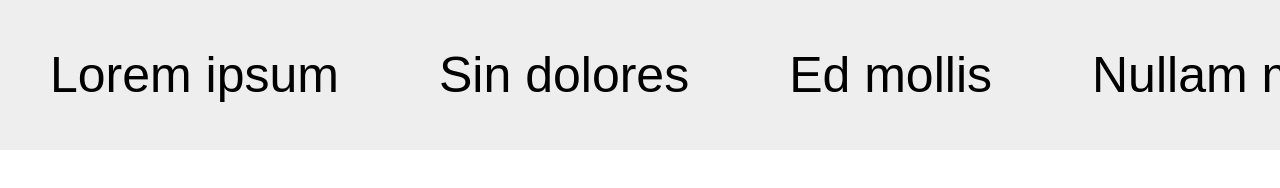
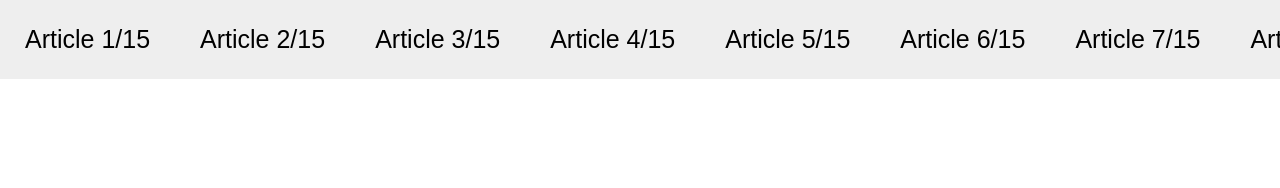
Before and after one commit to ivandaum/Grabnslide.js, a website: page example/index.html in a window 1280 px wide. Drawn offline with Linux system fonts and the light colour scheme.

```diff
--- a/example/index.html
+++ b/example/index.html
@@ -32,7 +32,6 @@
     flex-wrap:nowrap;
     margin:0;
     padding:0;
-    height:150px;
     background:#eee;
     will-change:margin;
     cursor: move;
@@ -45,15 +44,13 @@
     list-style: none;
     display:inline-block;
     margin:0;
-    padding:0 50px;
+    padding:25px;
     outline: none;
-    font-size:50px;
-    line-height: 150px;
+    font-size:25px;
     font-weight:300;
   }
 
-  #slider {
-    height:150px;
+  .slider {
     width:100%;
     overflow:hidden;
     background:#d6d6d6;
@@ -61,25 +58,30 @@
 </style>
 </head>
 <body>
-  <div id="slider">
+  <div id="slider1" class="slider">
     <ul>
-      <li>Lorem&nbsp;ipsum</li>
-      <li>Sin&nbsp;dolores</li>
-      <li>Ed&nbsp;mollis</li>
-      <li>Nullam&nbsp;maximus</li>
-      <li>Interdum</li>
-      <li>Lorem&nbsp;ipsum</li>
-      <li>Sin&nbsp;dolores</li>
-      <li>Ed&nbsp;mollis</li>
-      <li>Nullam&nbsp;maximus</li>
-      <li>Interdum</li>
+      <li>Article&nbsp;1/15</li>
+      <li>Article&nbsp;2/15</li>
+      <li>Article&nbsp;3/15</li>
+      <li>Article&nbsp;4/15</li>
+      <li>Article&nbsp;5/15</li>
+      <li>Article&nbsp;6/15</li>
+      <li>Article&nbsp;7/15</li>
+      <li>Article&nbsp;8/15</li>
+      <li>Article&nbsp;9/15</li>
+      <li>Article&nbsp;10/15</li>
+      <li>Article&nbsp;11/15</li>
+      <li>Article&nbsp;12/15</li>
+      <li>Article&nbsp;13/15</li>
+      <li>Article&nbsp;14/15</li>
+      <li>Article&nbsp;15/15</li>
     </ul>
 </div>
   <script type="text/javascript" src="../dist/Grabnslide.js"></script>
   <script>
     var Grabnslide = new Grabnslide({
-      container: document.querySelector('#slider ul'),
-      cell: document.querySelectorAll('#slider ul li')
+      container: document.querySelector('#slider1 ul'),
+      cell: document.querySelectorAll('#slider1 ul li')
     })
   </script>
 </body>
```
Also changed, not shown: package.json (added, +21 -0 lines), README.md, dist/Grabnslide.js.
